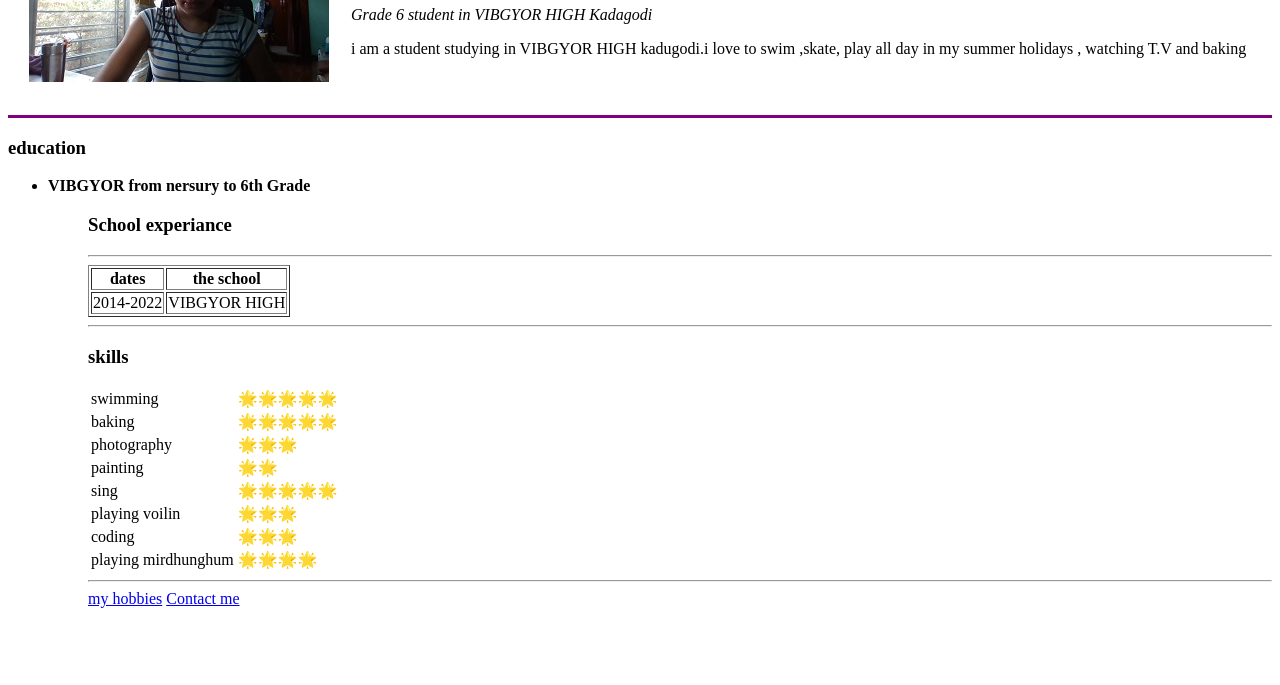
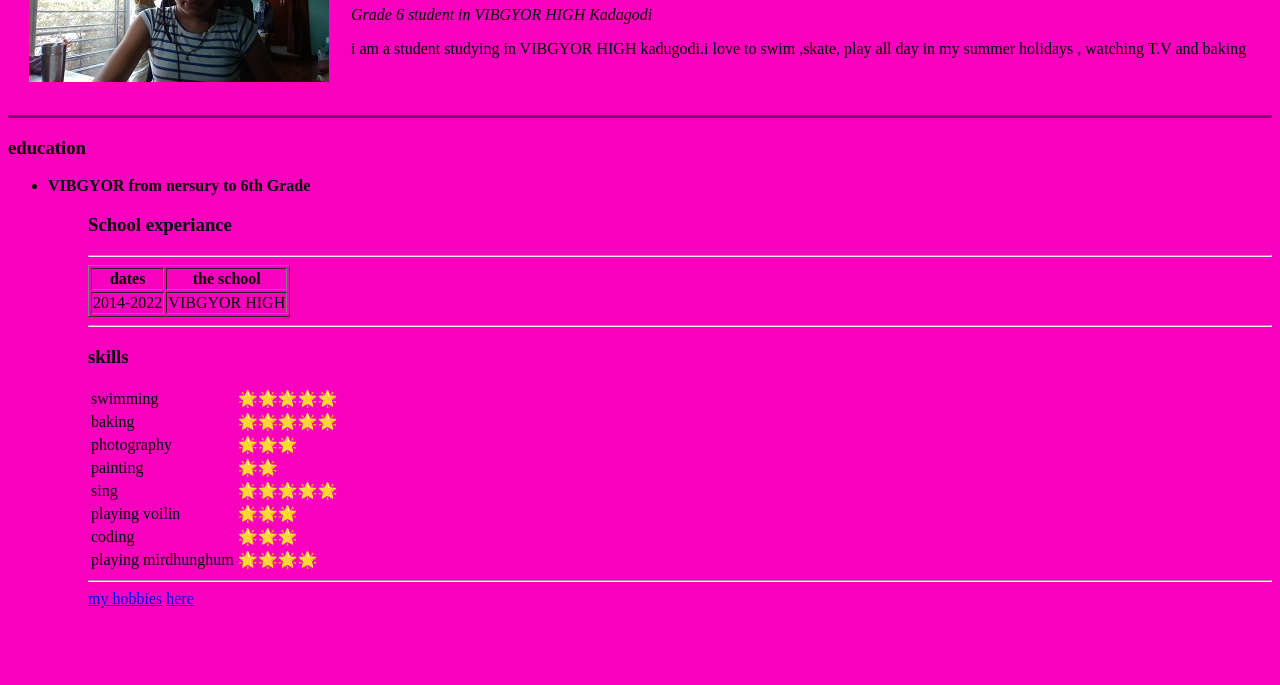
Before and after one commit to anushkasundaram/an, a plain HTML site: page index.html in a window 1280 px wide. Shown: the part 115-800 px from the top of the page. Drawn offline with Linux system fonts and the light colour scheme.

Commit message:
Update index.html

```diff
--- a/index.html
+++ b/index.html
@@ -6,7 +6,7 @@
   <title>💕Anushka Sundaram's personal site</title>
 </head>
 
-<body="background-color:#F900BF;">
+<body style="background-color:#F900BF;">
   <table cellspacing="20">
     <tr>
       <td><img src="ME.jpg" alt="Anushka Profile Picture"></td>
@@ -78,7 +78,7 @@
       </td>
       <hr>
       <a href="hobbies.html">my hobbies</a>
-      <a href="contact me.html">Contact me</a>
+      <a href="contact me.html">here</a>
 </body>
 
 </html>
```
